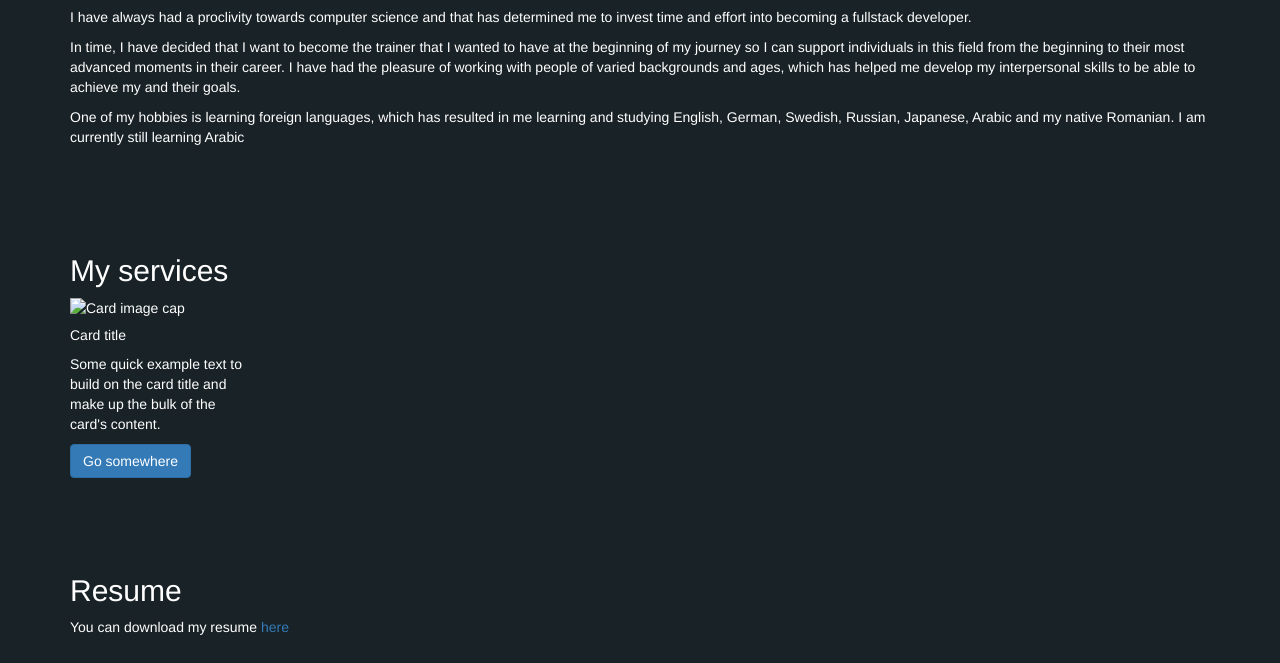
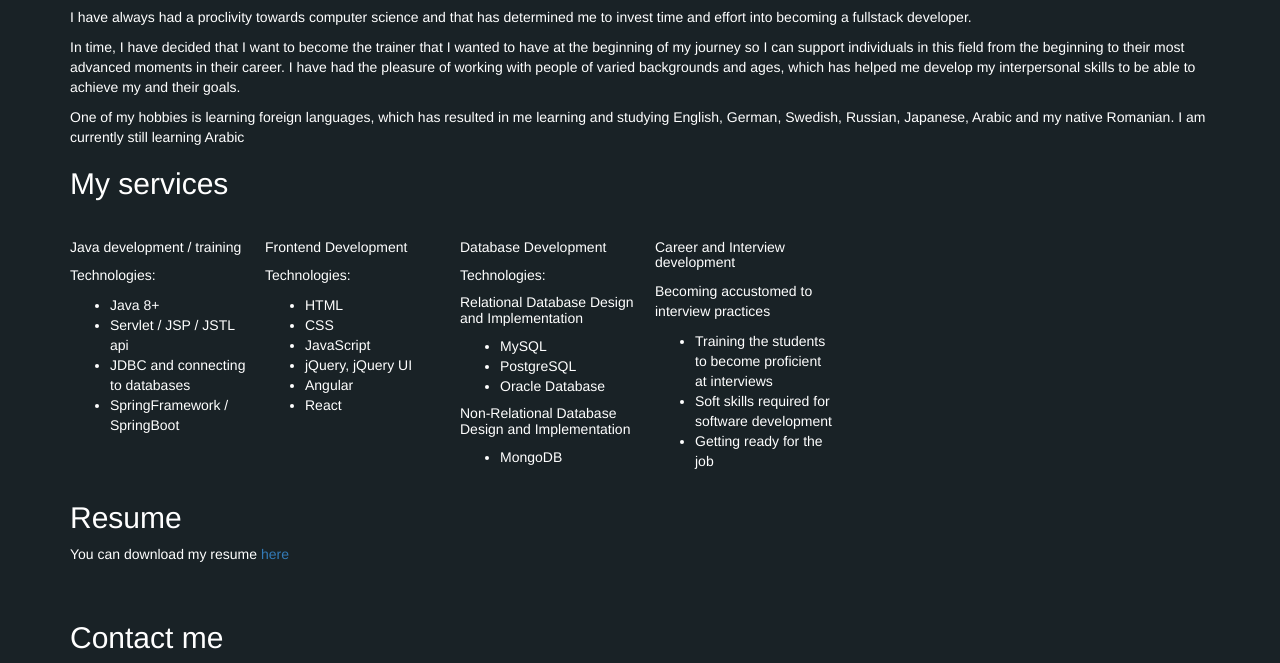
Before and after one commit to spyre/spyre.github.io, a plain HTML site: page index.html in a window 1280 px wide. Shown: the part 655-1318 px from the top of the page. Drawn offline with nearby package versions, Linux system fonts and the light colour scheme.

Commit message:
Added content

```diff
--- a/index.html
+++ b/index.html
@@ -65,15 +65,86 @@
 
   <div id="services" class="section">
     <h2>My services</h2>
-    <div class="card" style="width: 18rem;">
-      <img class="card-img-top" src="..." alt="Card image cap">
-      <div class="card-body">
-        <h5 class="card-title">Card title</h5>
-        <p class="card-text">Some quick example text to build on the card title and make up the bulk of the card's
-          content.</p>
-        <a href="#" class="btn btn-primary">Go somewhere</a>
+    <div class="row">
+      <div class="col-md-2">
+        <div class="card" style="width: 18rem;">
+          <img class="card-img-top" src="..." alt="">
+          <div class="card-body">
+            <h5 class="card-title">Java development / training</h5>
+            <p class="card-text">Technologies:
+            <ul>
+              <li>Java 8+</li>
+              <li>Servlet / JSP / JSTL api</li>
+              <li>JDBC and connecting to databases</li>
+              <li>SpringFramework / SpringBoot</li>
+            </ul>
+            </p>
+            <!-- <a href="#" class="btn btn-primary">Go somewhere</a> -->
+          </div>
+        </div>
+      </div>
+      <div class="col-md-2">
+        <div class="card" style="width: 18rem;">
+          <img class="card-img-top" src="..." alt="">
+          <div class="card-body">
+            <h5 class="card-title">Frontend Development</h5>
+            <p class="card-text">Technologies:
+            <ul>
+              <li>HTML</li>
+              <li>CSS</li>
+              <li>JavaScript</li>
+
+              <li>jQuery, jQuery UI</li>
+              <li>Angular</li>
+              <li>React</li>
+
+            </ul>
+            </p>
+            <!-- <a href="#" class="btn btn-primary">Go somewhere</a> -->
+          </div>
+        </div>
+      </div>
+      <div class="col-md-2">
+        <div class="card" style="width: 18rem;">
+          <img class="card-img-top" src="..." alt="">
+          <div class="card-body">
+            <h5 class="card-title">Database Development</h5>
+            <p class="card-text">Technologies:
+            <h5>Relational Database Design and Implementation</h5>
+            <ul>
+              <li>MySQL</li>
+              <li>PostgreSQL</li>
+              <li>Oracle Database</li>
+
+            </ul>
+            <h5>Non-Relational Database Design and Implementation</h5>
+            <ul>
+              <li>MongoDB</li>
+
+            </ul>
+            </p>
+            <!-- <a href="#" class="btn btn-primary">Go somewhere</a> -->
+          </div>
+        </div>
+      </div>
+      <div class="col-md-2">
+        <div class="card" style="width: 18rem;">
+          <img class="card-img-top" src="..." alt="">
+          <div class="card-body">
+            <h5 class="card-title">Career and Interview development</h5>
+            <p class="card-text">Becoming accustomed to interview practices</h5>
+            <ul>
+              <li>Training the students to become proficient at interviews</li>
+              <li>Soft skills required for software development</li>
+              <li>Getting ready for the job</li>
+            </ul>
+            </p>
+            <!-- <a href="#" class="btn btn-primary">Go somewhere</a> -->
+          </div>
+        </div>
       </div>
     </div>
+
 
   </div>
   <div id="resume" class="section section-small">
--- a/style.css
+++ b/style.css
@@ -106,7 +106,7 @@ footer {
 }
 
 div.section {
-  height: 300px;
+  height: fit-content;
   color: white;
 }
 
```
